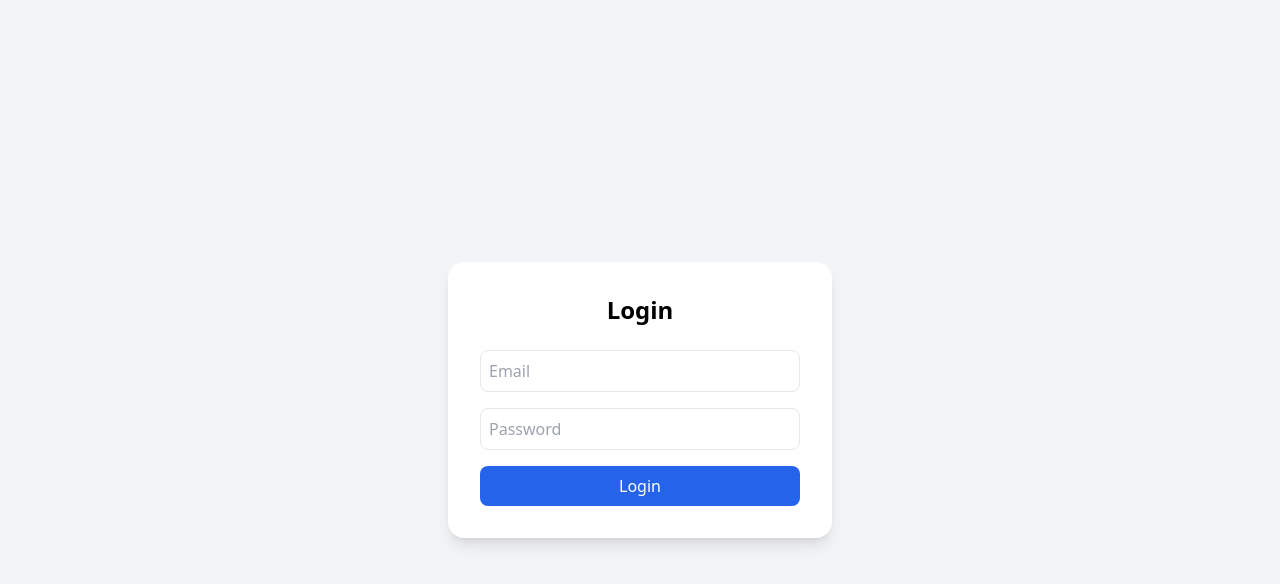
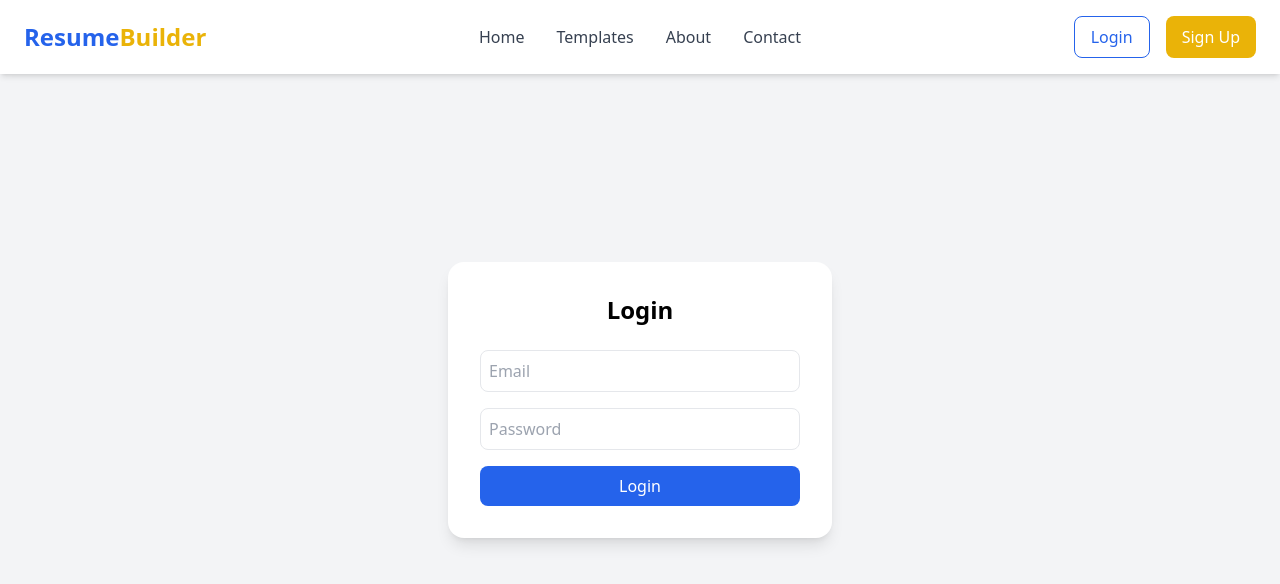
Before and after one commit to asmatzahra1214/resume-builder, a React (Create React App) app: page / in a window 1280 px wide. Shown: the top 584 px of the page. Built offline with nearby package versions, Linux system fonts and the light colour scheme.

Commit message:
My changes

```diff
--- a/src/App.js
+++ b/src/App.js
@@ -1,8 +1,10 @@
 import Login from "./pages/Login";
+import Navbar from "./Components/Navbar";
 
 function App() {
   return (
     <>
+    <Navbar/>
       <Login />
     </>
   );
--- /dev/null
+++ b/src/Components/Navbar.js
@@ -0,0 +1,86 @@
+import React, { useState } from "react";
+import { AiOutlineMenu, AiOutlineClose } from "react-icons/ai";
+
+const Navbar = () => {
+  const [open, setOpen] = useState(false);
+
+  const navLinks = [
+    { name: "Home", href: "#" },
+    { name: "Templates", href: "#templates" },
+    { name: "About", href: "#about" },
+    { name: "Contact", href: "#contact" },
+  ];
+
+  return (
+    <nav className="w-full bg-white shadow-md fixed top-0 z-50">
+      {/* Navbar Container */}
+      <div className="max-w-7xl mx-auto px-6 py-4 flex items-center justify-between">
+
+        {/* Logo */}
+        <h1 className="text-2xl font-bold text-blue-600">
+          Resume<span className="text-yellow-500">Builder</span>
+        </h1>
+
+        {/* Desktop Links */}
+        <ul className="hidden md:flex space-x-8 text-gray-700 font-medium">
+          {navLinks.map((link, index) => (
+            <li key={index}>
+              <a
+                href={link.href}
+                className="hover:text-blue-600 duration-200"
+              >
+                {link.name}
+              </a>
+            </li>
+          ))}
+        </ul>
+
+        {/* Auth Buttons */}
+        <div className="hidden md:flex space-x-4">
+          <button className="px-4 py-2 border border-blue-600 text-blue-600 rounded-lg hover:bg-blue-600 hover:text-white transition duration-200">
+            Login
+          </button>
+          <button className="px-4 py-2 bg-yellow-500 text-white rounded-lg hover:bg-yellow-600 transition duration-200">
+            Sign Up
+          </button>
+        </div>
+
+        {/* Mobile Button */}
+        <button
+          onClick={() => setOpen(!open)}
+          className="md:hidden text-2xl text-gray-700"
+        >
+          {open ? <AiOutlineClose /> : <AiOutlineMenu />}
+        </button>
+      </div>
+
+      {/* Mobile Menu */}
+      {open && (
+        <ul className="md:hidden bg-white flex flex-col space-y-4 p-6 text-gray-800 font-medium shadow-lg">
+          {navLinks.map((link, index) => (
+            <li key={index}>
+              <a
+                href={link.href}
+                className="hover:text-blue-600 duration-200"
+                onClick={() => setOpen(false)}
+              >
+                {link.name}
+              </a>
+            </li>
+          ))}
+
+          <hr />
+
+          <button className="px-4 py-2 border border-blue-600 text-blue-600 rounded-lg hover:bg-blue-600 hover:text-white transition duration-200">
+            Login
+          </button>
+          <button className="px-4 py-2 bg-yellow-500 text-white rounded-lg hover:bg-yellow-600 transition duration-200">
+            Sign Up
+          </button>
+        </ul>
+      )}
+    </nav>
+  );
+};
+
+export default Navbar;
```
